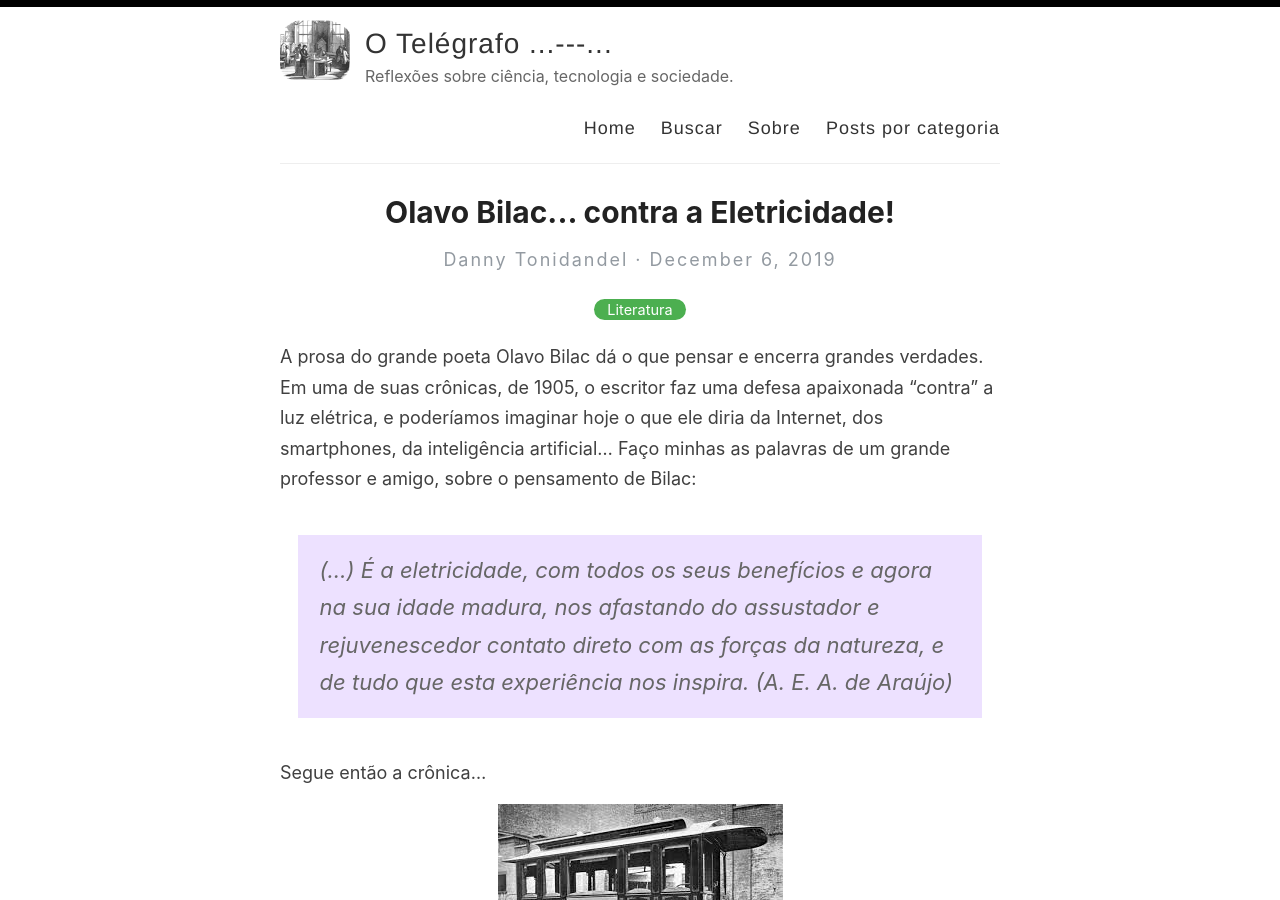
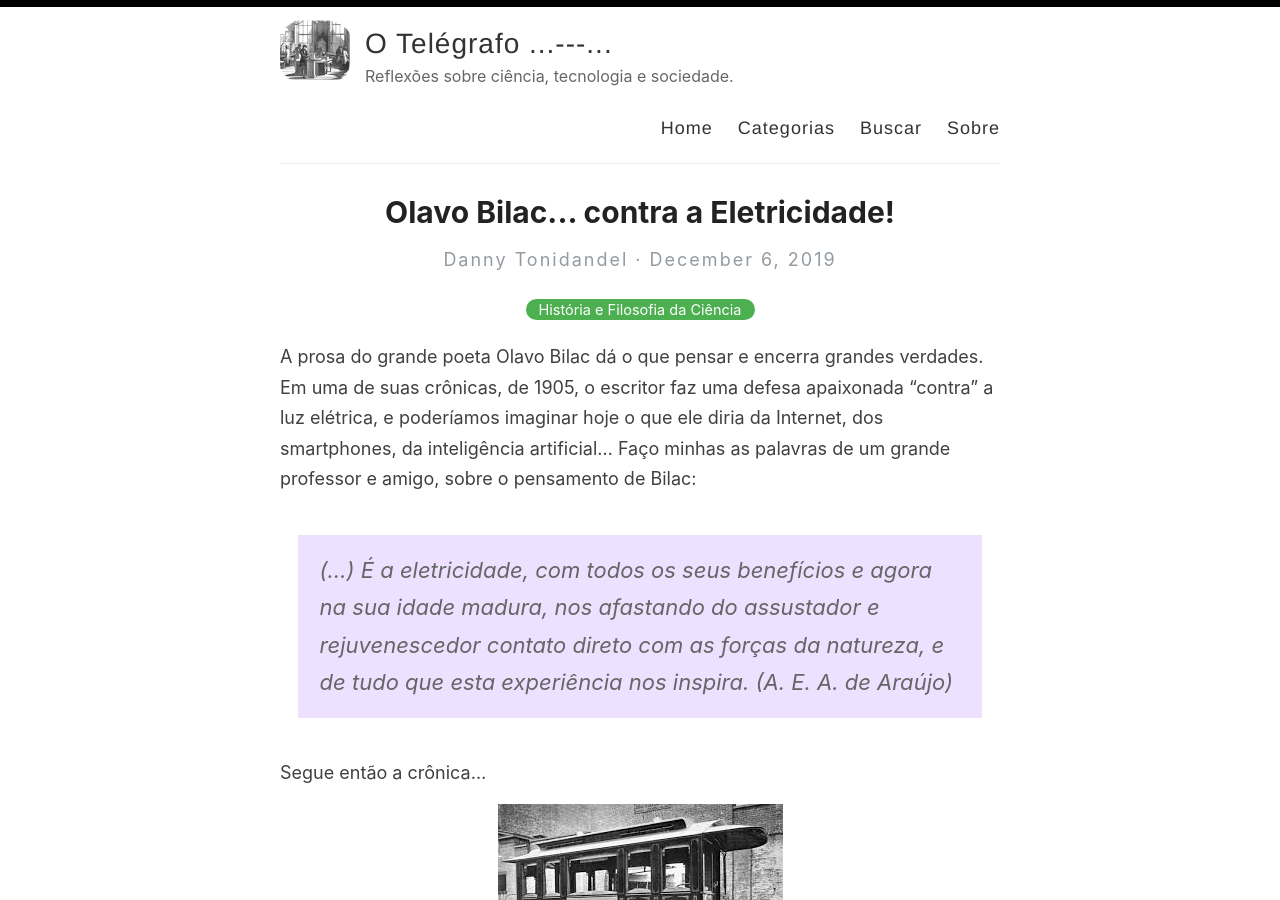
Before and after one commit to tonidandel/otelegrafo_, a Jekyll site: the page built from _posts/2019-12-06-bilac-contra-a-eletricidade.md, in a window 1280 px wide and 900 px high. Built offline with Jekyll 4.4.1, drawn with Linux system fonts in a browser that asks for light colours; nearby versions of some CDN libraries; some web fonts are replaced.

Commit message:
test-categories-page

```diff
--- a/_layouts/default.html
+++ b/_layouts/default.html
@@ -41,9 +41,9 @@
 
             <nav>
               <a href="{{ site.baseurl }}/">Home</a>
+              <a href="{{ site.baseurl }}/categorias">Categorias</a>
               <a href="{{ site.baseurl }}/search">Buscar</a>
               <a href="{{ site.baseurl }}/about">Sobre</a>
-              <a href="{{ site.baseurl }}/categorias">Posts por categoria</a>
             </nav>
           </header>
         </div>
--- a/_posts/2019-12-06-bilac-contra-a-eletricidade.md
+++ b/_posts/2019-12-06-bilac-contra-a-eletricidade.md
@@ -1,10 +1,7 @@
 ---
 layout: post
 title: Olavo Bilac... contra a Eletricidade!
-categories: [Literatura]
-tags: [História da Ciência,História da Engenharia Elétrica,História da Eletricidade]
-
-coments: true
+categories: [História e Filosofia da Ciência]
 ---
 
 A prosa do grande poeta Olavo Bilac dá o que pensar e encerra grandes verdades. Em uma de suas crônicas, de 1905, o escritor faz uma defesa apaixonada "contra" a luz elétrica, e poderíamos imaginar hoje o que ele diria da Internet, dos smartphones, da inteligência artificial... Faço minhas as palavras de um grande professor e amigo, sobre o pensamento de Bilac:
```
